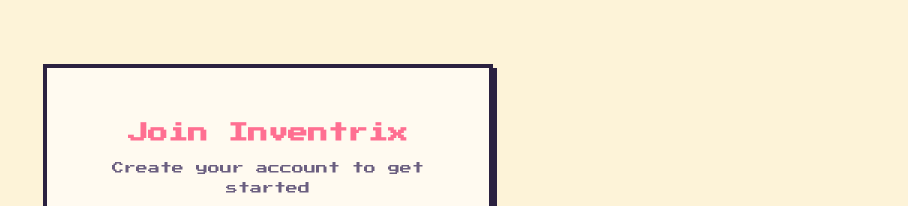
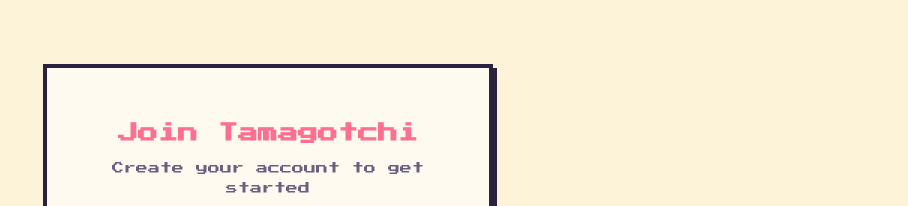
Before and after one commit to chaoting-sun/inventrix, a React (Vite) app in the folder inventrix-code/packages/frontend/: page /register in a window 1280 px wide. Shown: the top 206 px of the page, without its empty margins (372-1280 px from the left). Built offline with nearby package versions, Linux system fonts and the light colour scheme.

Commit message:
chore(frontend): rename visible brand Inventrix to Tamagotchi (#17)

```diff
--- a/inventrix-code/packages/frontend/index.html
+++ b/inventrix-code/packages/frontend/index.html
@@ -6,7 +6,7 @@
     <link rel="preconnect" href="https://fonts.googleapis.com" />
     <link rel="preconnect" href="https://fonts.gstatic.com" crossorigin />
     <link href="https://fonts.googleapis.com/css2?family=Press+Start+2P&display=swap" rel="stylesheet" />
-    <title>Inventrix - E-Commerce Platform</title>
+    <title>Tamagotchi - E-Commerce Platform</title>
   </head>
   <body>
     <div id="root"></div>
--- a/inventrix-code/packages/frontend/src/components/Layout.tsx
+++ b/inventrix-code/packages/frontend/src/components/Layout.tsx
@@ -20,7 +20,7 @@ export default function Layout() {
     <div style={{ minHeight: '100vh', display: 'flex', flexDirection: 'column' }}>
       <nav style={{ background: 'var(--px-ink)', color: 'white', padding: '1.5rem 3rem', display: 'flex', justifyContent: 'space-between', alignItems: 'center', borderBottom: '4px solid var(--px-pink)' }}>
         <div style={{ display: 'flex', gap: '3rem', alignItems: 'center' }}>
-          <Link to="/" style={{ color: 'white', textDecoration: 'none', fontSize: '1.25rem' }}>✨ Inventrix</Link>
+          <Link to="/" style={{ color: 'white', textDecoration: 'none', fontSize: '1.25rem' }}>✨ Tamagotchi</Link>
           <Link to="/" style={{ color: 'white', textDecoration: 'none', fontSize: '12px', opacity: 0.9, transition: 'opacity 0.3s' }} onMouseEnter={e => e.currentTarget.style.opacity = '1'} onMouseLeave={e => e.currentTarget.style.opacity = '0.9'}>Store</Link>
           {user && <Link to="/orders" style={{ color: 'white', textDecoration: 'none', fontSize: '12px', opacity: 0.9, transition: 'opacity 0.3s' }} onMouseEnter={e => e.currentTarget.style.opacity = '1'} onMouseLeave={e => e.currentTarget.style.opacity = '0.9'}>My Orders</Link>}
           {user?.role === 'admin' && <Link to="/admin" style={{ color: 'white', textDecoration: 'none', fontSize: '12px', opacity: 0.9, transition: 'opacity 0.3s' }} onMouseEnter={e => e.currentTarget.style.opacity = '1'} onMouseLeave={e => e.currentTarget.style.opacity = '0.9'}>Admin</Link>}
--- a/inventrix-code/packages/frontend/src/pages/Login.tsx
+++ b/inventrix-code/packages/frontend/src/pages/Login.tsx
@@ -23,7 +23,7 @@ export default function Login() {
   return (
     <div style={{ maxWidth: '450px', margin: '4rem auto', padding: '3rem', background: 'var(--px-paper)', border: 'var(--px-border)', boxShadow: 'var(--px-shadow)' }}>
       <h1 style={{ marginBottom: '0.5rem', textAlign: 'center', fontSize: '1.25rem', color: 'var(--px-pink)' }}>Welcome Back</h1>
-      <p style={{ textAlign: 'center', color: 'var(--px-muted)', marginBottom: '2rem' }}>Login to your Inventrix account</p>
+      <p style={{ textAlign: 'center', color: 'var(--px-muted)', marginBottom: '2rem' }}>Login to your Tamagotchi account</p>
       <form onSubmit={handleSubmit} style={{ display: 'flex', flexDirection: 'column', gap: '1.25rem' }}>
         <input type="email" placeholder="Email" value={email} onChange={e => setEmail(e.target.value)} required />
         <input type="password" placeholder="Password" value={password} onChange={e => setPassword(e.target.value)} required />
--- a/inventrix-code/packages/frontend/src/pages/Register.tsx
+++ b/inventrix-code/packages/frontend/src/pages/Register.tsx
@@ -22,7 +22,7 @@ export default function Register() {
 
   return (
     <div style={{ maxWidth: '450px', margin: '4rem auto', padding: '3rem', background: 'var(--px-paper)', border: 'var(--px-border)', boxShadow: 'var(--px-shadow)' }}>
-      <h1 style={{ marginBottom: '0.5rem', textAlign: 'center', fontSize: '1.25rem', color: 'var(--px-pink)' }}>Join Inventrix</h1>
+      <h1 style={{ marginBottom: '0.5rem', textAlign: 'center', fontSize: '1.25rem', color: 'var(--px-pink)' }}>Join Tamagotchi</h1>
       <p style={{ textAlign: 'center', color: 'var(--px-muted)', marginBottom: '2rem' }}>Create your account to get started</p>
       <form onSubmit={handleSubmit} style={{ display: 'flex', flexDirection: 'column', gap: '1.25rem' }}>
         <input type="text" placeholder="Full Name" value={name} onChange={e => setName(e.target.value)} required />
```
